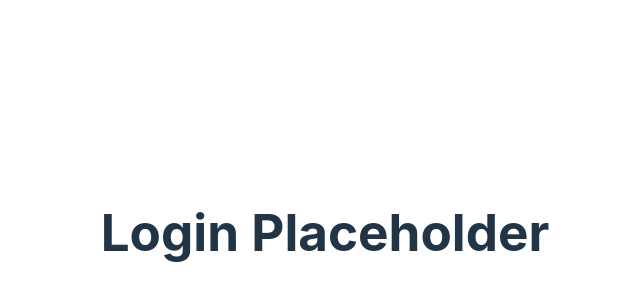
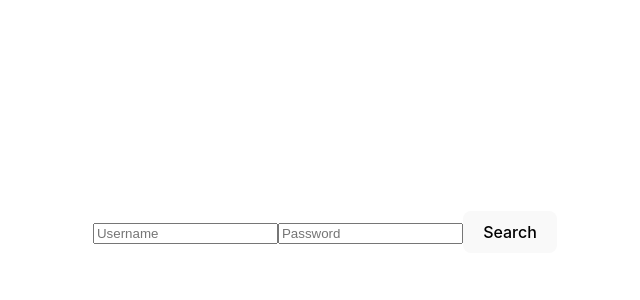
Before and after one commit to victoriamertens/EDPCapstone, a React (Vite) app in the folder react/: page /login in a window 1280 px wide. Shown: the part 168-468 px from the top of the page, without its empty margins (315-955 px from the left). Built offline with nearby package versions, Linux system fonts and the light colour scheme.

Commit message:
Login Component on frontend connected to server

```diff
--- a/react/src/components/LoginPage.jsx
+++ b/react/src/components/LoginPage.jsx
@@ -1,7 +1,46 @@
+import { useState } from "react"
+
 export default function LoginPage (){
+const [credentials, setCredentials] = useState({username: "", password: ""});
+
+const handleClick = async (e) => {
+    e.preventDefault();
+     const response = await fetch(`http://localhost:3000/login`, {
+        method: "POST",
+        body: JSON.stringify(credentials),
+        headers: {
+            "Content-Type": "application/json",
+        },
+    })
+     .then(res =>res.json());
+     console.log(response);
+     setCredentials({username: "", password: ""});
+  }
+
+const handleChange = (e) => {
+    console.log("Handle sock details change:", e.target.name, e.target.value);
+    const { name, value } = e.target;
+    setCredentials({
+      ...credentials,
+      [name]: value
+    });
+  };
 
 return (
-    <h1>Login Placeholder</h1>
+    <div>
+    <form>
+    <input
+        type="text"
+        className="search-box"
+        placeholder="Username"
+        name="username"
+        value={credentials.username}
+        onChange={handleChange}
+                      />
+    <input type="text" placeholder="Password" name="password" value={credentials.password} onChange={handleChange}/>
+  <button onClick={handleClick}>Search</button>
+  </form>
+  </div>
 )
 
 }
--- a/react/src/components/SearchBox.jsx
+++ b/react/src/components/SearchBox.jsx
@@ -14,7 +14,7 @@ export default function SearchBox () {
  }
 
  const handleIdChange = (e) => {
-   let search = e.target.value;
+   const { name, value } = e.target;
    setSearchTerm(search);
  }
 
```
